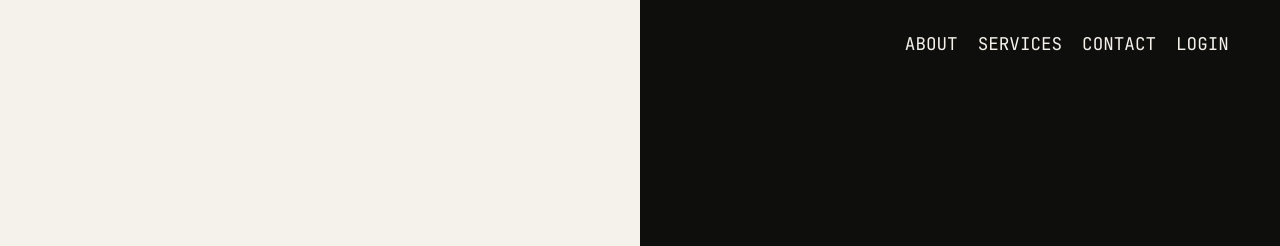
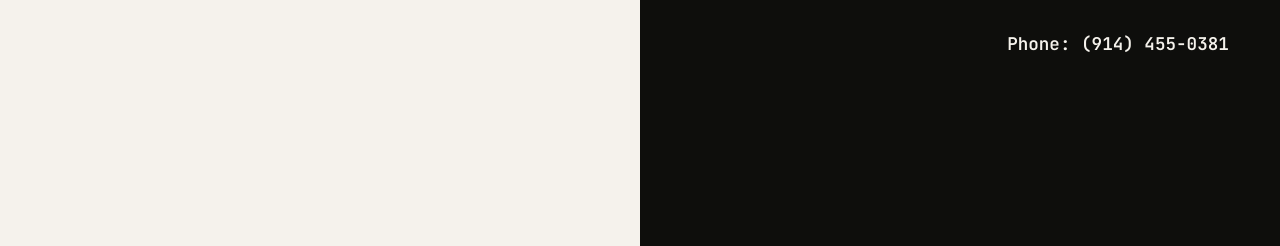
Before and after one commit to tdgeraldmcd/genesiswebsite, a plain HTML site: page index.html in a window 1280 px wide. Shown: the top 246 px of the page. Drawn offline with Linux system fonts and the light colour scheme.

Commit message:
remove nav

```diff
--- a/index.html
+++ b/index.html
@@ -109,23 +109,16 @@
         color: inherit;
       }
 
-      .top-nav {
+      .top-contact {
         position: absolute;
         z-index: 3;
         top: 34px;
         right: clamp(22px, 4vw, 56px);
-        display: flex;
-        flex-wrap: wrap;
-        justify-content: flex-end;
-        gap: 20px;
+        margin: 0;
         color: var(--color-paper);
         font-size: clamp(0.84rem, 1.6vw, 1.1rem);
+        font-weight: 600;
         line-height: 1.15;
-        text-transform: uppercase;
-      }
-
-      .top-nav a {
-        text-decoration: none;
       }
 
       main {
@@ -388,11 +381,11 @@
           min-height: auto;
         }
 
-        .top-nav {
+        .top-contact {
           position: static;
-          justify-content: flex-start;
           padding: 26px var(--space-page) 0;
           background: var(--color-paper);
+          color: var(--color-ink);
         }
 
         .hero {
@@ -429,12 +422,7 @@
     height="0" width="0" style="display:none;visibility:hidden"></iframe></noscript>
     <!-- End Google Tag Manager (noscript) -->
 
-    <nav class="top-nav" aria-label="Primary navigation">
-      <a href="about/">About</a>
-      <a href="services/">Services</a>
-      <a href="contact/">Contact</a>
-      <a href="login/">Login</a>
-    </nav>
+    <p class="top-contact">Phone: (914) 455-0381</p>
 
     <main>
       <section class="split-hero" aria-labelledby="hero-title">
```
